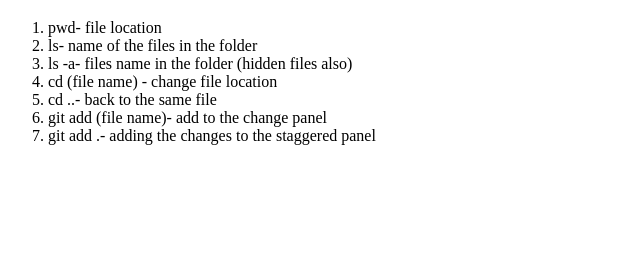
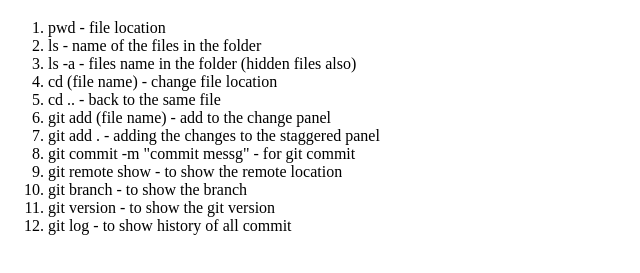
Before and after one commit to swetanshu17/My-First-Repository, a plain HTML site: page index_git.html in a window 1280 px wide. Shown: the part 61-334 px from the top of the page, without its empty margins (0-640 px from the left). Drawn offline with Linux system fonts and the light colour scheme.

Commit message:
third commit

```diff
--- a/index_git.html
+++ b/index_git.html
@@ -9,13 +9,18 @@
 <body>
     <h1>Total Number Of Git Commands</h1>
     <ol>
-        <li>pwd- file location</li>
-        <li>ls- name of the files in the folder</li>
-        <li>ls -a- files name in the folder (hidden files also)</li>
+        <li>pwd - file location</li>
+        <li>ls - name of the files in the folder</li>
+        <li>ls -a - files name in the folder (hidden files also)</li>
         <li>cd (file name) - change file location</li>
-        <li>cd ..- back to the same file</li>
-        <li>git add (file name)- add to the change panel</li>
-        <li>git add .- adding the changes to the staggered panel</li>
+        <li>cd .. - back to the same file</li>
+        <li>git add (file name) - add to the change panel</li>
+        <li>git add . - adding the changes to the staggered panel</li>
+        <li>git commit -m "commit messg" - for git commit </li>
+        <li>git remote show - to show the remote location</li>
+        <li>git branch - to show the branch</li>
+        <li>git version - to show the git version</li>
+        <li>git log - to show history of all commit</li>
     </ol>
 </body>
 </html>
```
